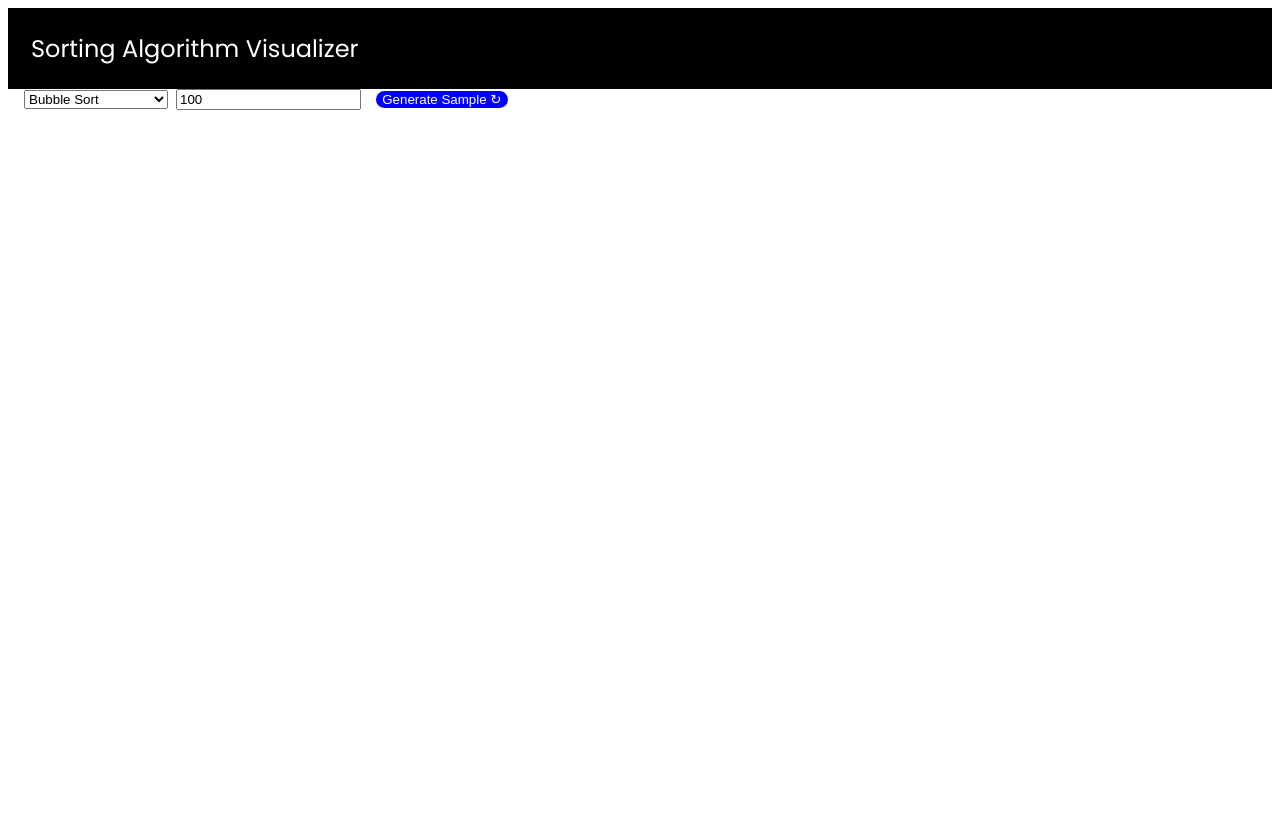
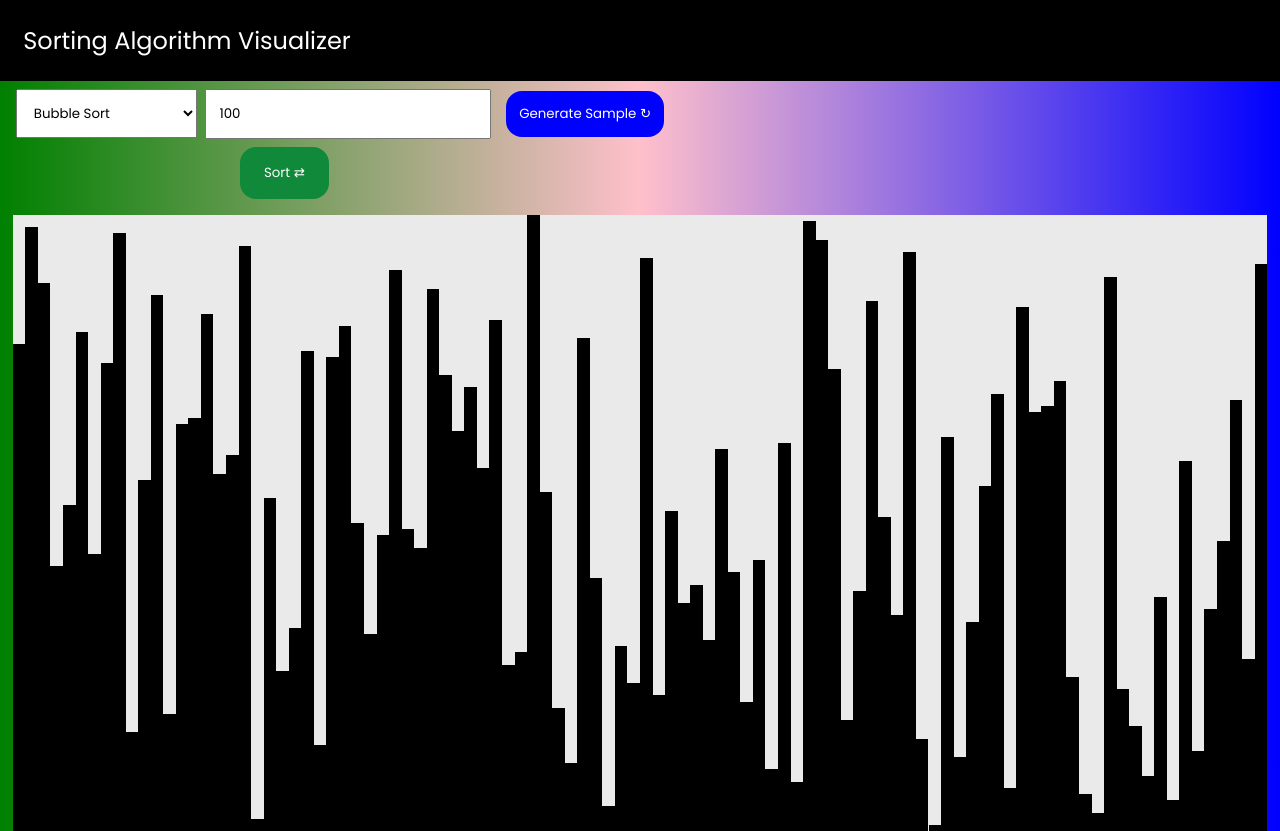
Before and after one commit to dubstabber/Sorting-algorithm-visualizer, a React (Vite) app: page / in a window 1280 px wide. Before the commit the page ends 800 px from the top, so only its background shows below. Built offline with nearby package versions, Linux system fonts and the light colour scheme.

Commit message:
Add Tray with algorithms and context to Form

```diff
--- a/src/components/Form.jsx
+++ b/src/components/Form.jsx
@@ -1,6 +1,8 @@
-import { useState, useEffect } from "react";
+import { useState, useEffect, createContext } from "react";
 import "../styles/Form.css";
+import Tray from "./Tray";
 
+export const DataContext = createContext();
 function Form() {
   const [number, setNumber] = useState(100);
   const [algorithm, setAlgorithm] = useState("bubbleSort");
@@ -72,6 +74,9 @@ function Form() {
         >
           Generate Sample ↻
         </button>
+        <DataContext.Provider value={data}>
+          <Tray algorithm={algorithm} data={data} setData={setData} />
+        </DataContext.Provider>
       </div>
     </>
   );
--- /dev/null
+++ b/src/components/Tray.jsx
@@ -0,0 +1,65 @@
+import React, { useContext, useState } from "react";
+import "../styles/Tray.css";
+import { DataContext } from "./Form";
+import Bar from "./Bar";
+import BubbleSort from "../algorithms/BubbleSort";
+import cocktailShakerSort from "../algorithms/cocktailShakerSort";
+import selectionSort from "../algorithms/selectionSort";
+import insertionSort from "../algorithms/insertionSort";
+
+function Tray(props) {
+  const data = useContext(DataContext);
+  const [speed, setSpeed] = useState(0);
+  const [jump, setJump] = useState(0);
+  const [sliderValue, setSliderValue] = useState(51);
+
+  function sort() {
+    console.log("This is from the sorting function ");
+    if (document.getElementById("isSorted").value == "1") {
+      return;
+    }
+    console.log("this is after the if statement of the sorring function ");
+    document.getElementById("isSorted").value = "1";
+    document.getElementById("sortingButton").disabled = true;
+    document.getElementById("generateButton").disabled = true;
+    console.log("this is the value of props.algorithm ; ", props.algorithm);
+    switch (props.algorithm) {
+      case "bubbleSort": {
+        console.log("this is from the bubble sort casre");
+        BubbleSort(props.data, props.setData, speed, jump);
+        break;
+      }
+      case "selectionSort": {
+        selectionSort(props.data, props.setData, speed, jump);
+        break;
+      }
+      case "insertionSort": {
+        insertionSort(props.data, props.setData, speed, jump);
+        break;
+      }
+      case "cocktailShakerSort": {
+        cocktailShakerSort(props.data, props.setData, speed, jump);
+        break;
+      }
+    }
+  }
+
+  return (
+    <React.Fragment>
+      <button onClick={sort} id="sortingButton" className="edit">
+        Sort ⇄
+      </button>
+      <div className="tray" id="tray">
+        <div className="screen" id="screen">
+          {data.map(function (item, i) {
+            return (
+              <Bar length={data.length} id={i} key={i} value={item} i={i} />
+            );
+          })}
+        </div>
+      </div>
+    </React.Fragment>
+  );
+}
+
+export default Tray;
--- /dev/null
+++ b/src/styles/Tray.css
@@ -0,0 +1,65 @@
+#tray {
+  display: flex;
+  justify-content: center;
+  align-items: center;
+  height: 77vh;
+  margin-top: 2vh;
+}
+
+#sortingButton {
+  padding: 2vh;
+  background-color: rgb(16, 137, 58);
+  color: white;
+
+  border: transparent;
+  border-radius: 2vh;
+  margin-left: 30vh;
+  padding-left: 3vh;
+  padding-right: 3vh;
+}
+
+#stopButton {
+  padding: 2vh;
+  background-color: red;
+  color: white;
+
+  border: transparent;
+  border-radius: 2vh;
+  margin-left: 0.9vh;
+}
+#stopButton:hover {
+  opacity: 70%;
+}
+#sortingButton:hover {
+  opacity: 70%;
+}
+#speed-wrapper {
+  background-image: linear-gradient(to right, gold, orange, rgb(255, 66, 66));
+  padding: 1.6vh;
+  margin-left: 1vh;
+  border-radius: 2vh;
+}
+#speed {
+  margin-left: 1.5vh;
+}
+.screen {
+  position: relative;
+  height: 100%;
+  width: 98%;
+  background-color: rgb(234, 234, 234);
+}
+
+.speed-slider {
+  width: 30vh;
+  direction: ltr;
+  accent-color: black;
+  cursor: ew-resize;
+  height: 0.5vh;
+  background-image: linear-gradient(
+    to right,
+    white 0%,
+    white 50%,
+    red 51%,
+    red 100%
+  );
+}
```
